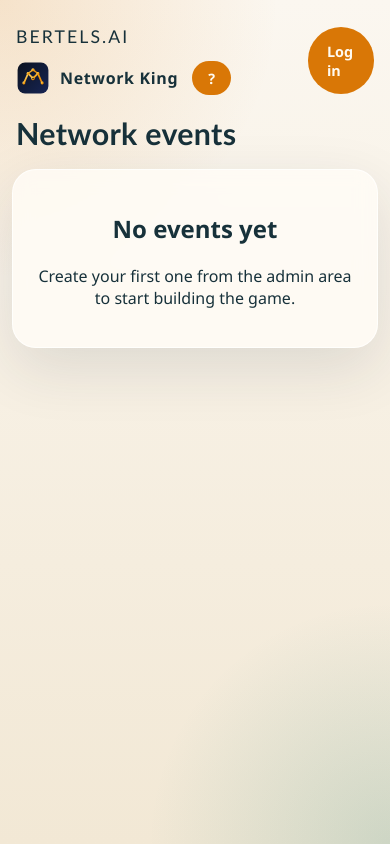
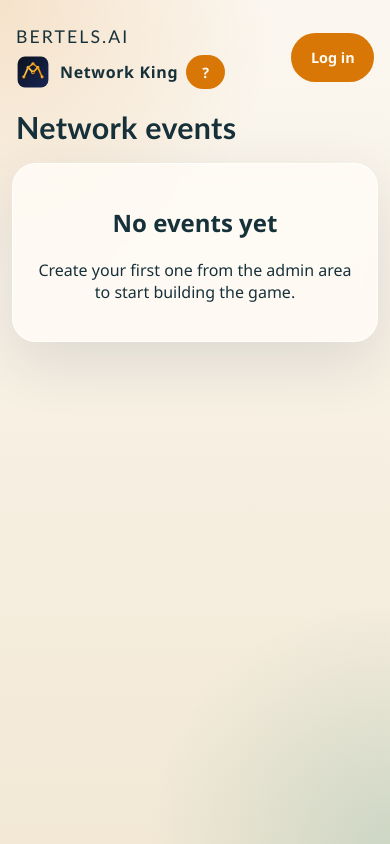
Before and after one commit to JeroenBertels/network-king, a FastAPI app: page / in a window 390 px wide. Run offline with FastAPI, Linux system fonts and the light colour scheme; data that the repository does not hold is empty.

Commit message:
Button texts not allowed to wrap.

```diff
--- a/app/static/styles.css
+++ b/app/static/styles.css
@@ -58,7 +58,7 @@ body {
   display: flex;
   align-items: center;
   justify-content: space-between;
-  gap: 16px;
+  gap: 12px;
   padding: 10px 4px 20px;
 }
 
@@ -66,7 +66,8 @@ body {
   display: flex;
   align-items: center;
   flex-wrap: wrap;
-  gap: 14px;
+  gap: 10px;
+  min-width: 0;
 }
 
 .brand-link {
@@ -86,6 +87,7 @@ body {
   text-decoration: none;
   font-weight: 800;
   letter-spacing: 0.04em;
+  white-space: nowrap;
 }
 
 .app-mark {
@@ -311,7 +313,9 @@ body {
   color: #fffaf0;
   text-decoration: none;
   font-weight: 700;
+  white-space: nowrap;
   cursor: pointer;
+  flex-shrink: 0;
   transition:
     transform 180ms ease,
     background 180ms ease,
@@ -445,6 +449,7 @@ body {
   color: var(--ink-soft);
   font-size: 0.72rem;
   font-weight: 700;
+  white-space: nowrap;
 }
 
 .hero .button-secondary {
@@ -873,6 +878,16 @@ code {
   }
 }
 
+@media (max-width: 560px) {
+  .topbar {
+    gap: 8px;
+  }
+
+  .topbar-brand {
+    gap: 8px;
+  }
+}
+
 @media (min-width: 960px) {
   .cards {
     grid-template-columns: repeat(3, minmax(0, 1fr));
```
